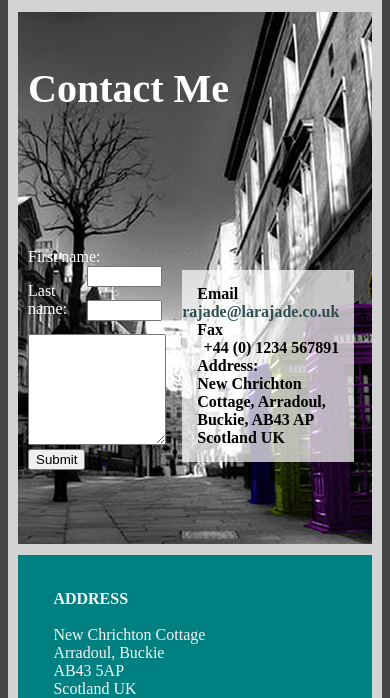
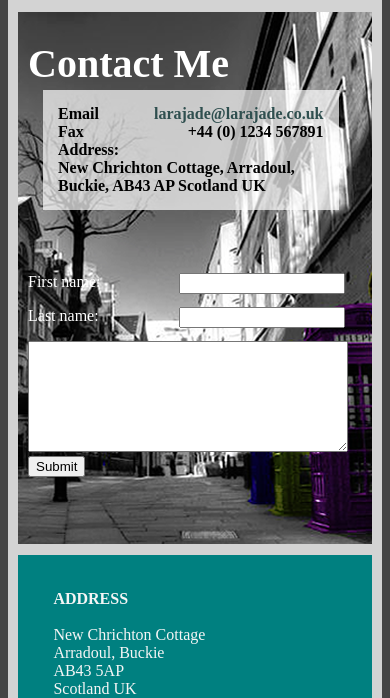
Before and after one commit to nkurmann/webeng, a PHP site: page /contactus.html in a window 390 px wide. Shown: the part 68-766 px from the top of the page. Run offline with PHP 8.4, Linux system fonts and the light colour scheme.

Commit message:
Pre-final Version
Fixed all errors (at least I hope I did)

```diff
--- a/base/main.css
+++ b/base/main.css
@@ -216,8 +217,8 @@ ul {
     right: 5%;
     position: absolute;
     float: right;
-    clear:both;
     max-height:200px;
+    top:250px;
 }
 
 
@@ -278,10 +279,7 @@ a {
     color: darkslategrey;
 }
 
-.form_details {
-    width: 100%;
-    clear:both;
-}
+
 
 
 
@@ -441,5 +470,46 @@ a {
         max-width:90%;
     }
 
+    .blog ul li {
+        position: relative;
+        float: left;
+        width: 90%;
+        height:auto;
+        margin: 1%;
+        background-color: white;
+        opacity: 0.8;
+        margin-bottom: 5px;
+    }
+
+    .portfolio ul li {
+        left:3%;
+        right:10%;
+        width:80%;
+        height:auto;
+        margin-bottom:5px;
+    }
+
+    #contactform .contact_info {
+
+
+        width:75%;
+        left:20px;
+        right:20px;
+        top:60px;
+
+    }
+
+    #contactform>#title2 {
+        margin-top:20px;
+    }
+
+
+    .form {
+
+        position:relative;
+        width: 95%;
+        top:50px;
+
+    }
 
 }
```
Also changed, not shown: other parts of base/main.css (+35 -3 lines).
